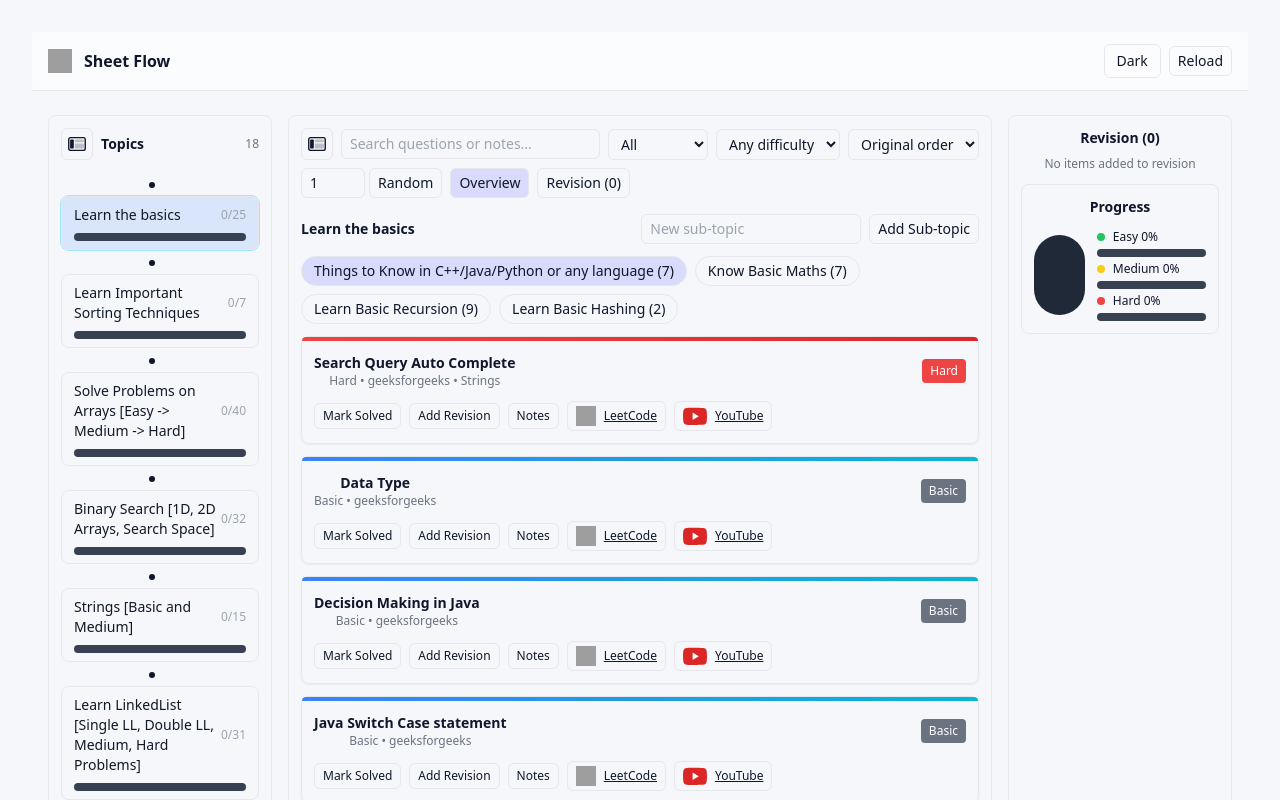
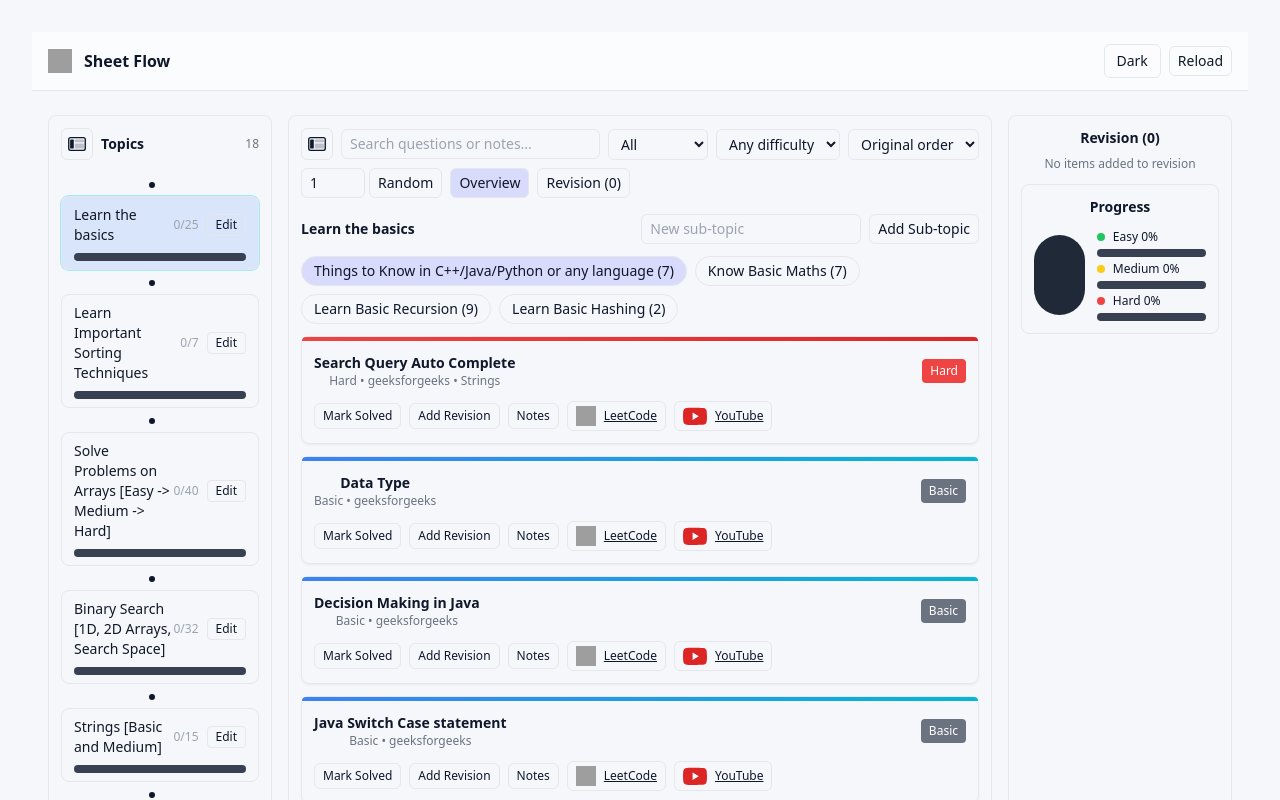
Before and after one commit to eliterks/Sheet-Flow, a React (Vite) app: page / in a window 1280 px wide. Shown: the top 800 px of the page. Built offline with nearby package versions, Linux system fonts and the light colour scheme; grey boxes are pictures that could not be loaded.

Commit message:
feat: add topic rename UI in sidebar; docs update

```diff
--- a/src/App.tsx
+++ b/src/App.tsx
@@ -16,6 +16,7 @@ function App() {
     selectedSubTopicId,
     loadInitialData,
     selectTopic,
+    editTopic,
     addSubTopic,
     addQuestion,
     setSearchQuery,
@@ -159,7 +160,21 @@ function App() {
                       >
                         <div className="flex items-center justify-between">
                           <span className="text-sm font-medium text-gray-900 dark:text-white">{t.name}</span>
-                          <span className="text-xs text-gray-400">{solved}/{total}</span>
+                          <span className="flex items-center gap-2">
+                            <span className="text-xs text-gray-400">{solved}/{total}</span>
+                            <button
+                              className="rounded border px-2 py-0.5 text-xs"
+                              onClick={(e) => {
+                                e.stopPropagation()
+                                const nn = prompt('Rename topic', t.name)
+                                if (nn && nn.trim()) editTopic(t.id, nn.trim())
+                              }}
+                              title="Rename topic"
+                              aria-label="Rename topic"
+                            >
+                              Edit
+                            </button>
+                          </span>
                         </div>
                         <div className="mt-2 h-2 w-full rounded bg-gray-700">
                           <div
```
Also changed, not shown: 1 other file (tests, documents, lock files or other folders).
